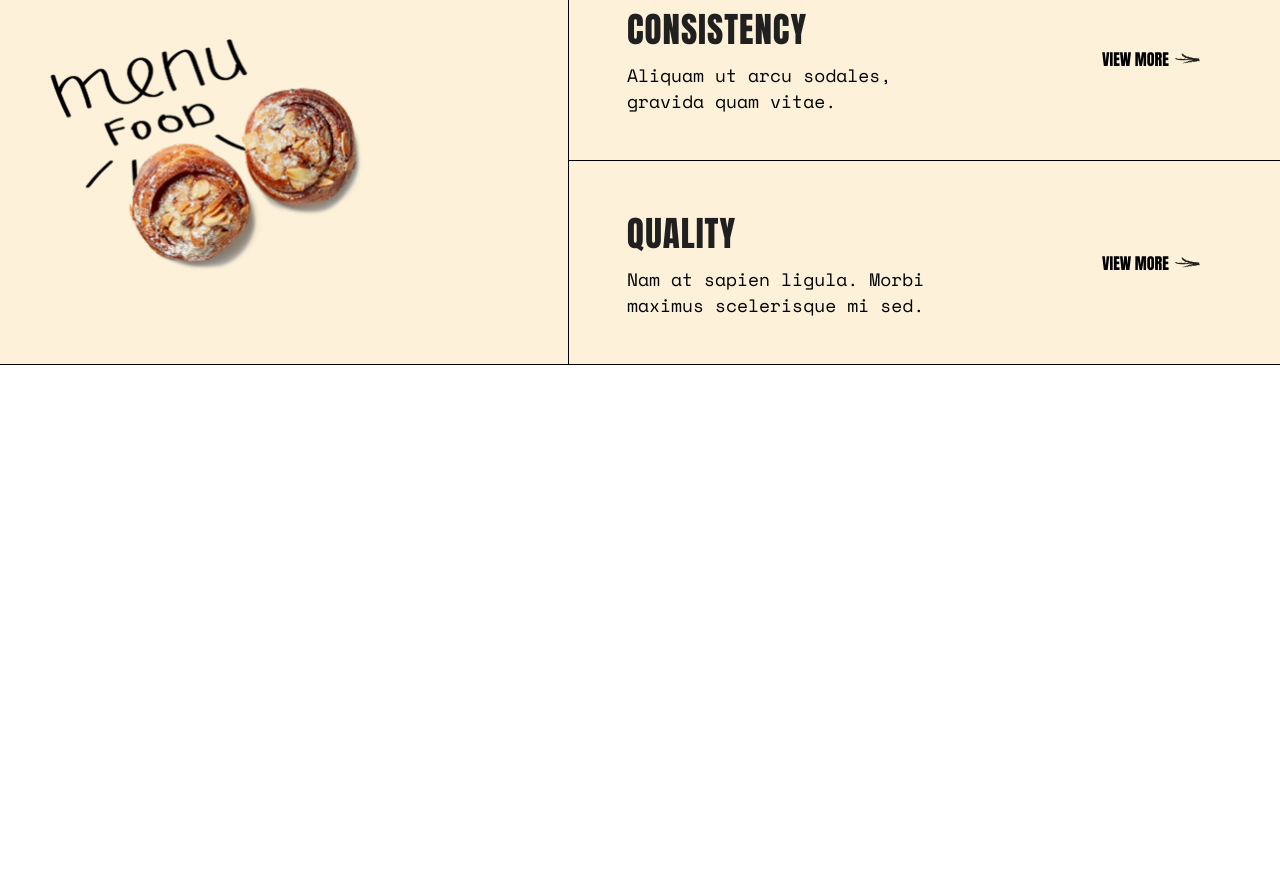
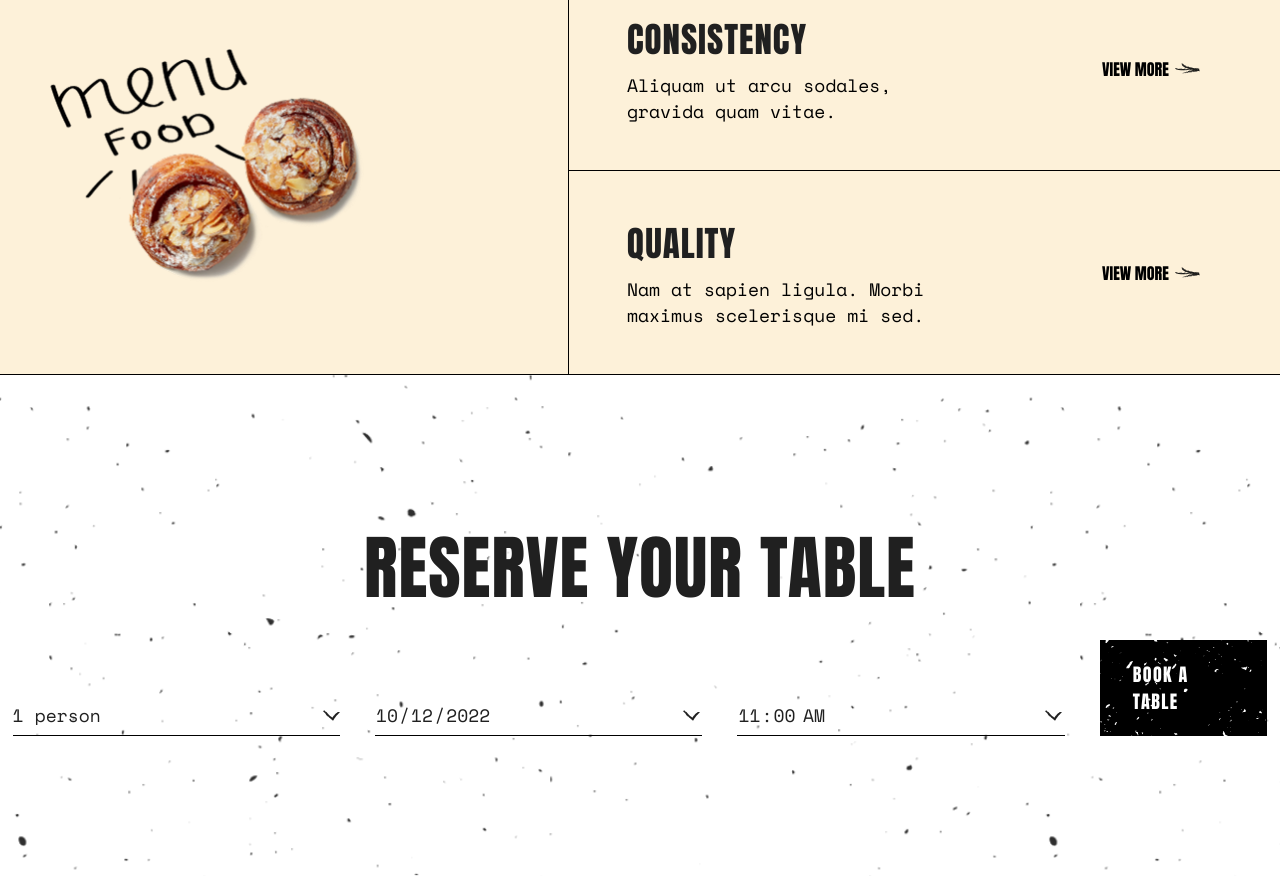
Before and after one commit to DanilByaliy/PSD2HTML, a plain HTML site: page coffe-shop/index.html in a window 1280 px wide. Shown: the part 4252-5128 px from the top of the page. Before the commit the page ends 4617 px from the top, so only its background shows below. Drawn offline with nearby package versions, Linux system fonts and the light colour scheme.

Commit message:
feat(coffee-shop): add reserve section layout and its styles

```diff
--- a/coffe-shop/index.html
+++ b/coffe-shop/index.html
@@ -228,7 +228,7 @@
                   </div>
                 </div>
               </div>
-              <a href="#!" class="cities__button">Contact Us</a>
+              <a href="#!" class="cities__button button">Contact Us</a>
             </div>
           </div>
         </div>
@@ -348,6 +348,44 @@
           </div>
         </div>
       </section>
+
+      <section class="reserve">
+        <div class="reserve__inner container">
+          <div class="reserve__main">
+            <h3 class="reserve__title title">Reserve Your Table</h3>
+            <form class="reserve__form">
+              <select class="reserve__secect" name="select">
+                <option value="value1" selected>1 person</option>
+                <option value="value2">2 persons</option>
+                <option value="value3">3 persons</option>
+                <option value="value3">4 persons</option>
+              </select>
+              <label class="visually-hidden" for="start">Date</label>
+              <input
+                class="reserve__date"
+                type="date"
+                id="start"
+                name="trip-start"
+                value="2022-10-12"
+                min="2018-01-01"
+                max="2018-12-31"
+              />
+              <label class="visually-hidden" for="appointment">Time</label>
+              <input
+                class="reserve__time"
+                type="time"
+                id="appointment"
+                name="appointment"
+                min="09:00"
+                max="18:00"
+                value="11:00"
+                required
+              />
+              <a href="#!" class="reserve__button button">Book a table</a>
+            </form>
+          </div>
+        </div>
+      </section>
     </main>
   </body>
 </html>
--- a/coffe-shop/style.css
+++ b/coffe-shop/style.css
@@ -78,6 +78,32 @@ body {
 .link:hover {
   column-gap: 20px;
   font-size: 17px;
+}
+
+.button {
+  padding: 21px 33px;
+  display: inline-flex;
+  align-items: center;
+  justify-content: center;
+  font-family: "Anton", sans-serif;
+  color: #fff;
+  background: url("./images/cities-bg.svg") center/cover no-repeat;
+  background-color: #000;
+  letter-spacing: 1.4px;
+  text-transform: uppercase;
+}
+
+.visually-hidden {
+  position: absolute !important;
+  width: 1px !important;
+  height: 1px !important;
+  margin: -1px !important;
+  border: 0 !important;
+  padding: 0 !important;
+  white-space: nowrap !important;
+  clip-path: inset(100%) !important;
+  clip: rect(0 0 0 0) !important;
+  overflow: hidden !important;
 }
 
 /* Header */
@@ -531,20 +557,6 @@ address {
   content: "..............................";
 }
 
-.cities__button {
-  display: flex;
-  align-items: center;
-  justify-content: center;
-  width: 156px;
-  height: 59px;
-  font-family: "Anton", sans-serif;
-  color: #fff;
-  background: url("./images/cities-bg.svg") center/cover no-repeat;
-  background-color: #000;
-  letter-spacing: 1.4px;
-  text-transform: uppercase;
-}
-
 /* Coffee */
 .coffee__title {
   padding: 37px 50px;
@@ -638,3 +650,54 @@ address {
 .food__link-wrapper {
   width: 120px;
 }
+
+/* Reserve */
+.reserve__inner {
+  padding: 140px;
+  display: flex;
+  align-items: center;
+  justify-content: center;
+  background: url("./images/reserve-bg.png") center/cover no-repeat;
+}
+
+.reserve__main {
+  max-width: 1320px;
+}
+
+.reserve__title {
+  margin-bottom: 20px;
+  text-align: center;
+}
+
+.reserve__form {
+  display: flex;
+  align-items: end;
+  column-gap: 35px;
+}
+
+.reserve__form > *:not(.button) {
+  width: 346px;
+  height: 41px;
+  font-family: "Space Mono", monospace;
+  font-size: 18px;
+  color: #202020;
+  border: none;
+  border-bottom: 1px solid #000;
+  background-color: transparent;
+}
+
+.reserve__secect {
+  appearance: none;
+  background-image: url("./images/arrow-down.svg");
+  background-repeat: no-repeat;
+  background-position: right center;
+  background-size: 18px 11px;
+}
+
+.reserve__date::-webkit-calendar-picker-indicator,
+.reserve__time::-webkit-calendar-picker-indicator {
+  background-image: url("./images/arrow-down.svg");
+  background-repeat: no-repeat;
+  background-position: right center;
+  background-size: 18px 11px;
+}
```
Also changed, not shown: coffe-shop/images/arrow-down.svg (added), coffe-shop/images/reserve-bg.png (added).
